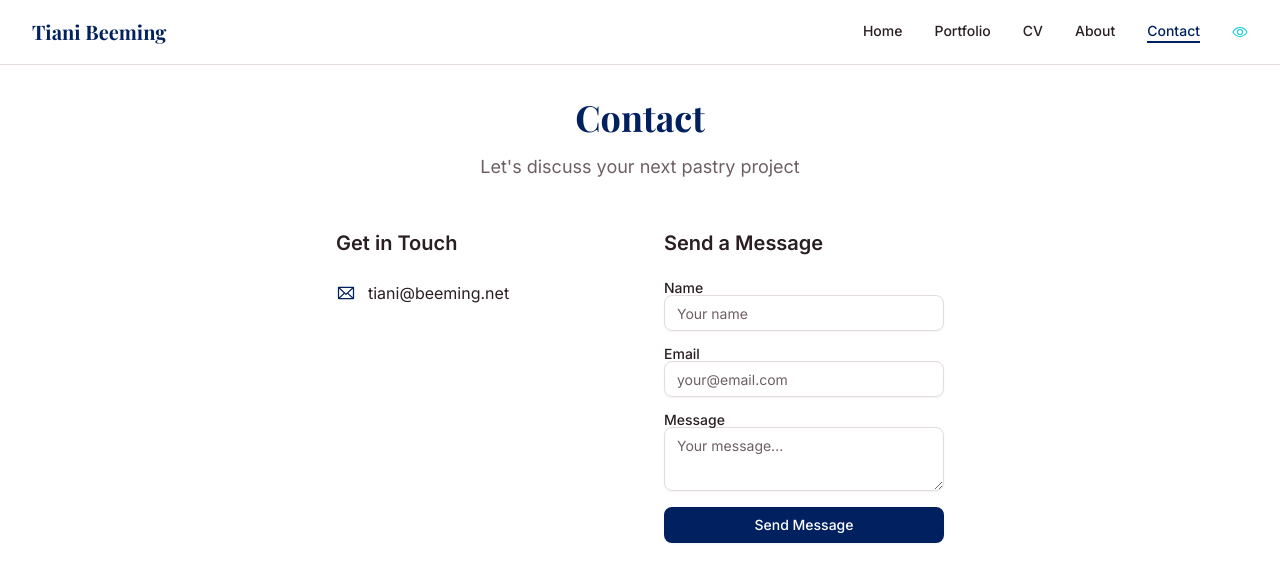
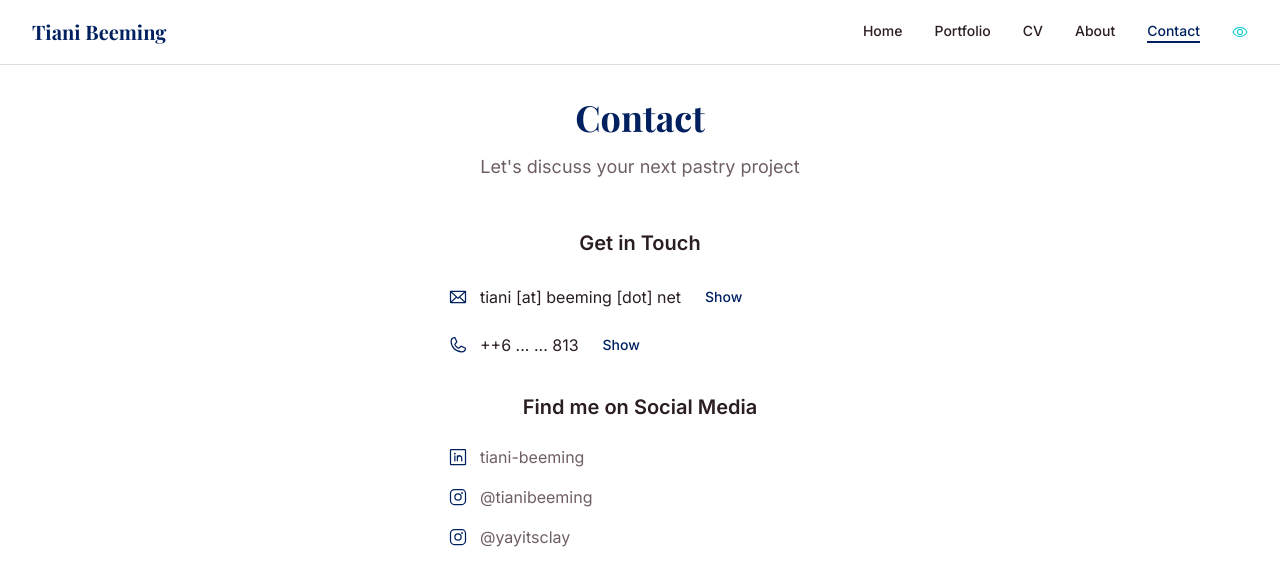
Before and after one commit to GordonBeeming/TianiBeemingCom, a React (Vite) app: page /contact in a window 1280 px wide. Shown: the top 586 px of the page. Built offline with nearby package versions, Linux system fonts and the light colour scheme.

Commit message:
basic updates for contact info

```diff
--- a/src/data/cvData.json
+++ b/src/data/cvData.json
@@ -8,15 +8,18 @@
   "socialMedia": [
     {
       "name": "LinkedIn",
-      "url": "https://www.linkedin.com/in/tiani-beeming/"
+      "url": "https://www.linkedin.com/in/tiani-beeming/",
+      "handle": "tiani-beeming"
     },
     {
       "name": "Instagram",
-      "url": "https://www.instagram.com/tianibeeming/"
+      "url": "https://www.instagram.com/tianibeeming/",
+      "handle": "@tianibeeming"
     },
     {
-      "name": "Facebook",
-      "url": "https://www.facebook.com/3.Tiers.Novalty.Cakes/"
+      "name": "Instagram",
+      "url": "https://www.instagram.com/yayitsclay/",
+      "handle": "@yayitsclay"
     }
   ],
   "careerHistory": [
--- a/src/pages/AboutPage.tsx
+++ b/src/pages/AboutPage.tsx
@@ -24,9 +24,7 @@ export default function AboutPage({
 
         <div className="grid grid-cols-1 lg:grid-cols-3 gap-12 items-start">
           <div className="lg:col-span-1 text-center">
-            <div className="w-48 h-48 mx-auto mb-6 bg-muted rounded-full flex items-center justify-center">
-              <span className="text-muted-foreground">Professional Photo</span>
-            </div>
+            <img src="/images/tiani-beeming-profile_350_flipped.png" alt="Tiani Beeming" className="w-48 h-48 mx-auto rounded-full object-cover" />
           </div>
 
           <div className="lg:col-span-2">
--- a/src/pages/ContactPage.tsx
+++ b/src/pages/ContactPage.tsx
@@ -1,9 +1,6 @@
-import React from 'react'
+import React, { useState } from 'react'
 import { Button } from '@/components/ui/button'
-import { Input } from '@/components/ui/input'
-import { Textarea } from '@/components/ui/textarea'
-import { Label } from '@/components/ui/label'
-import { Envelope } from '@phosphor-icons/react'
+import { Envelope, Phone, LinkedinLogo, InstagramLogo } from '@phosphor-icons/react'
 
 type CVData = {
   name: string;
@@ -15,6 +12,7 @@ type CVData = {
   socialMedia: Array<{
     name: string;
     url: string;
+    handle: string;
   }>;
   careerHistory: Array<{
     role: string;
@@ -37,6 +35,17 @@ interface ContactPageProps {
 }
 
 export default function ContactPage({ cvDataState }: ContactPageProps) {
+  const [showEmail, setShowEmail] = useState(false)
+  const [showPhone, setShowPhone] = useState(false)
+
+  const maskedEmail = cvDataState.contact.email.replace('@', ' [at] ').replace(/\./g, ' [dot] ');
+  const maskedPhone = `+${cvDataState.contact.phone.slice(0, 2)} ... ... ${cvDataState.contact.phone.slice(-3)}`;
+
+  const socialIcons: { [key: string]: React.ReactElement } = {
+    LinkedIn: <LinkedinLogo size={20} className="text-primary" />,
+    Instagram: <InstagramLogo size={20} className="text-primary" />,
+  }
+
   return (
     <div className="py-8 font-body">
       <div className="max-w-2xl mx-auto px-4 sm:px-6 lg:px-8">
@@ -45,38 +54,43 @@ export default function ContactPage({ cvDataState }: ContactPageProps) {
           <p className="text-lg text-muted-foreground">Let's discuss your next pastry project</p>
         </div>
 
-        <div className="grid grid-cols-1 md:grid-cols-2 gap-12">
-          {/* Contact Info */}
+        <div className="space-y-8">
           <div>
-            <h2 className="font-semibold text-xl mb-6">Get in Touch</h2>
-            <div className="space-y-4">
+            <h2 className="font-semibold text-xl mb-6 text-center">Get in Touch</h2>
+            <div className="space-y-4 max-w-sm mx-auto">
               <div className="flex items-center space-x-3">
                 <Envelope size={20} className="text-primary" />
-                <span>{cvDataState.contact.email}</span>
+                <span>{showEmail ? cvDataState.contact.email : maskedEmail}</span>
+                <Button variant="link" size="sm" onClick={() => setShowEmail(!showEmail)}>
+                  {showEmail ? 'Hide' : 'Show'}
+                </Button>
+              </div>
+              <div className="flex items-center space-x-3">
+                <Phone size={20} className="text-primary" />
+                <span>{showPhone ? cvDataState.contact.phone : maskedPhone}</span>
+                <Button variant="link" size="sm" onClick={() => setShowPhone(!showPhone)}>
+                  {showPhone ? 'Hide' : 'Show'}
+                </Button>
               </div>
             </div>
           </div>
 
-          {/* Contact Form */}
           <div>
-            <h2 className="font-semibold text-xl mb-6">Send a Message</h2>
-            <form className="space-y-4">
-              <div>
-                <Label htmlFor="name">Name</Label>
-                <Input id="name" placeholder="Your name" />
-              </div>
-              <div>
-                <Label htmlFor="email">Email</Label>
-                <Input id="email" type="email" placeholder="your@email.com" />
-              </div>
-              <div>
-                <Label htmlFor="message">Message</Label>
-                <Textarea id="message" placeholder="Your message..." rows={4} />
-              </div>
-              <Button type="submit" className="w-full">
-                Send Message
-              </Button>
-            </form>
+            <h2 className="font-semibold text-xl mb-6 text-center">Find me on Social Media</h2>
+            <div className="space-y-4 max-w-sm mx-auto">
+              {cvDataState.socialMedia.map((social, index) => (
+                <a
+                  key={index}
+                  href={social.url}
+                  target="_blank"
+                  rel="noopener noreferrer"
+                  className="flex items-center space-x-3 text-muted-foreground hover:text-primary transition-colors"
+                >
+                  {socialIcons[social.name] || null}
+                  <span>{social.handle}</span>
+                </a>
+              ))}
+            </div>
           </div>
         </div>
       </div>
--- a/src/pages/HomePage.tsx
+++ b/src/pages/HomePage.tsx
@@ -35,9 +35,7 @@ export default function HomePage({
       {/* Hero Section */}
       <section className="py-16 lg:py-24 bg-gradient-to-b from-white to-card">
         <div className="max-w-4xl mx-auto px-4 sm:px-6 lg:px-8 text-center">
-          <div className="w-32 h-32 mx-auto mb-8 bg-muted rounded-full flex items-center justify-center">
-            <span className="text-muted-foreground text-sm">Photo</span>
-          </div>
+          <img src="/images/tiani-beeming-profile_350.png" alt="Tiani Beeming" className="w-32 h-32 mx-auto mb-8 rounded-full object-cover" />
 
           <h1 className="font-display text-4xl lg:text-6xl font-bold text-primary mb-6">
             Tiani Beeming
```
Also changed, not shown: public/images/tiani-beeming-profile_350.png (added), public/images/tiani-beeming-profile_350_flipped.png (added).
